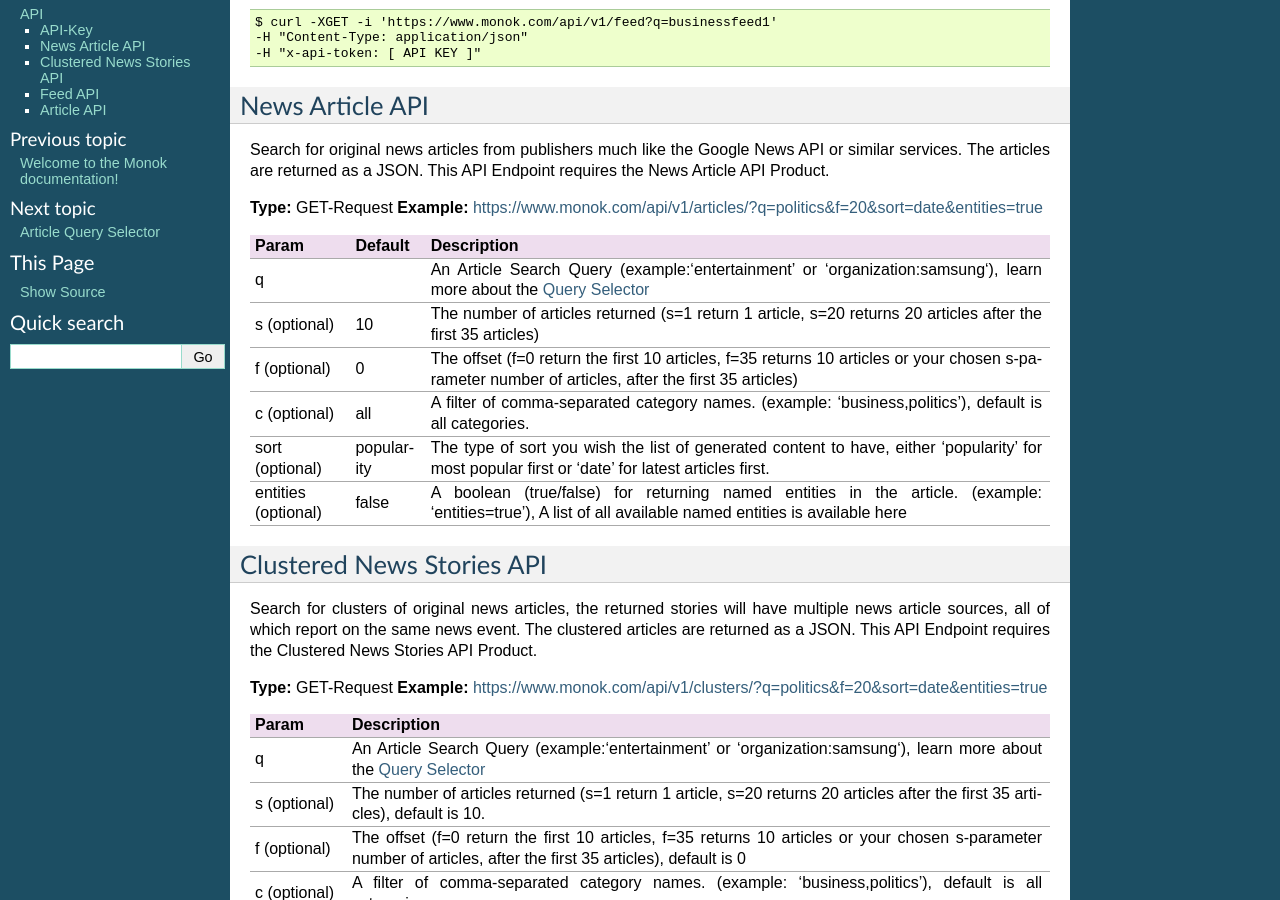
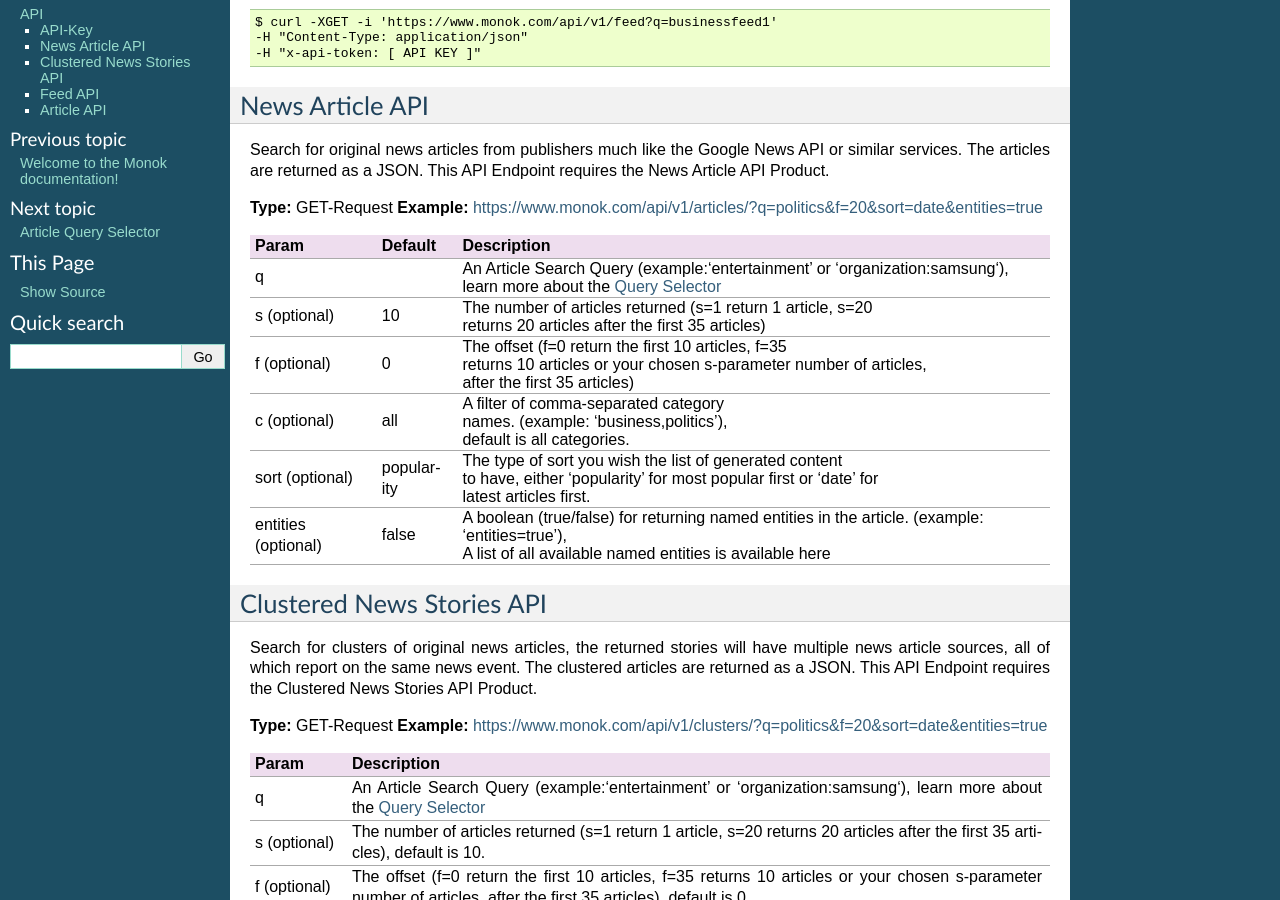
Before and after one commit to monoklabs/monok-docs, a Sphinx documentation site: the page built from docs/api.rst, in a window 1280 px wide and 900 px high, scrolled down 334 px. Built offline with Sphinx 7.4.7, drawn with Linux system fonts in a browser that asks for light colours.

```diff
--- a/docs/api.rst
+++ b/docs/api.rst
@@ -32,21 +32,21 @@ This API Endpoint requires the News Article API Product.
 ===================	===========	================================================================================================
  Param                    Default     	  Description
 ===================   	===========	================================================================================================
-q	          			An Article Search Query (example:‘entertainment’ or ‘organization:samsung‘),
-					learn more about the `Query Selector`_
-s (optional)      	10		The number of articles returned (s=1 return 1 article, s=20
-	          			returns 20 articles after the first 35 articles)
-f (optional)      	0		The offset (f=0 return the first 10 articles, f=35
-	          			returns 10 articles or your chosen s-parameter number of articles,
-					after the first 35 articles)
-c (optional)      	all		A filter of comma-separated category
-                  			names. (example: ‘business,politics’),
-                  			default is all categories.
-sort (optional)   	popularity	The type of sort you wish the list of generated content
-                  			to have, either ‘popularity’ for most popular first or ‘date’ for
-		  			latest articles first.
-entities (optional)     false		A boolean (true/false) for returning named entities in the article. (example: ‘entities=true’),
-                  			A list of all available named entities is available here
+q	          			| An Article Search Query (example:‘entertainment’ or ‘organization:samsung‘),
+					| learn more about the `Query Selector`_
+s (optional)      	10		| The number of articles returned (s=1 return 1 article, s=20
+	          			| returns 20 articles after the first 35 articles)
+f (optional)      	0		| The offset (f=0 return the first 10 articles, f=35
+	          			| returns 10 articles or your chosen s-parameter number of articles,
+					| after the first 35 articles)
+c (optional)      	all		| A filter of comma-separated category
+                  			| names. (example: ‘business,politics’),
+                  			| default is all categories.
+sort (optional)   	popularity	| The type of sort you wish the list of generated content
+                  			| to have, either ‘popularity’ for most popular first or ‘date’ for
+		  			| latest articles first.
+entities (optional)     false		| A boolean (true/false) for returning named entities in the article. (example: ‘entities=true’),
+                  			| A list of all available named entities is available here
 ===================   	===========	================================================================================================
 
 Clustered News Stories API
```
